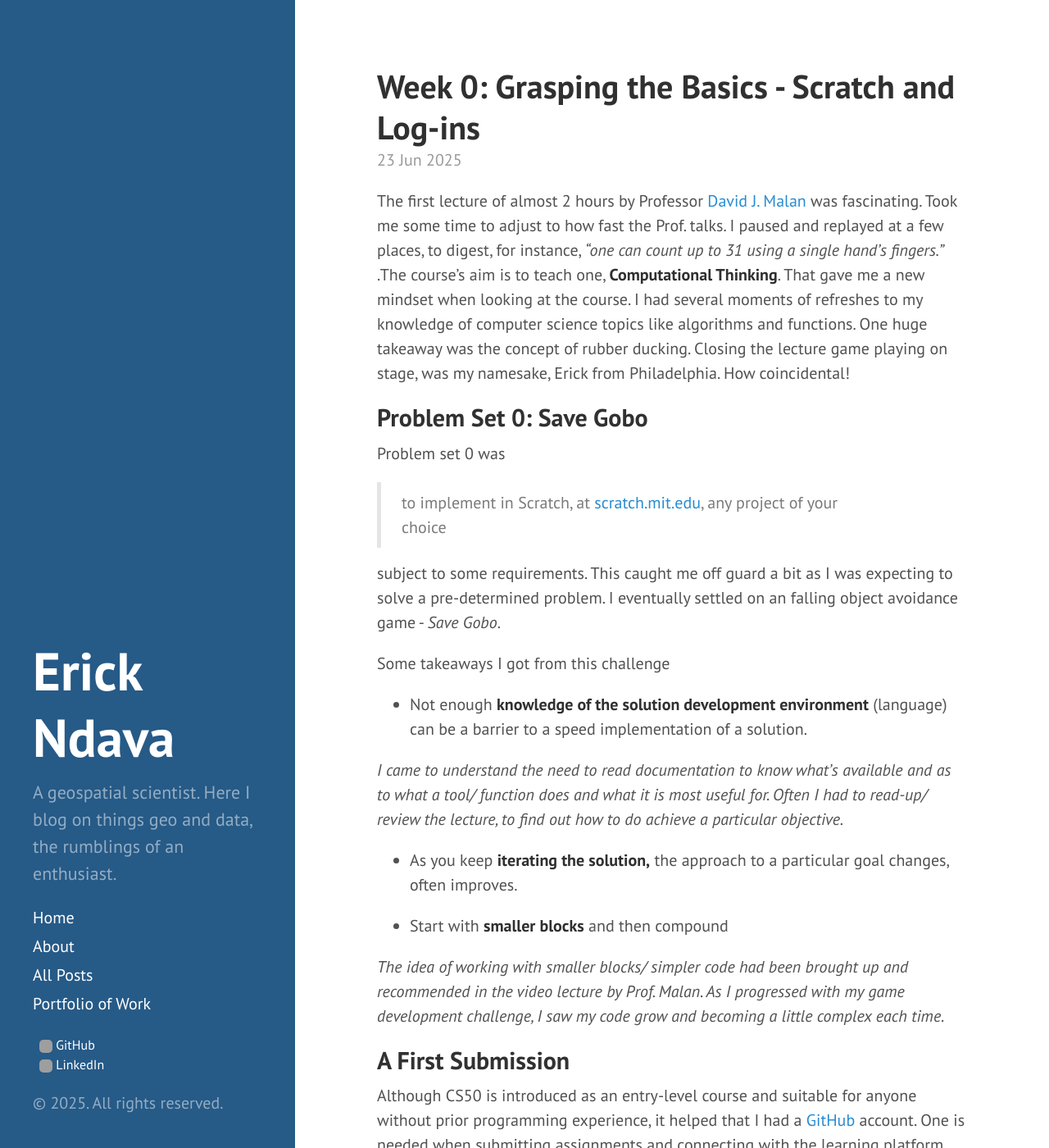
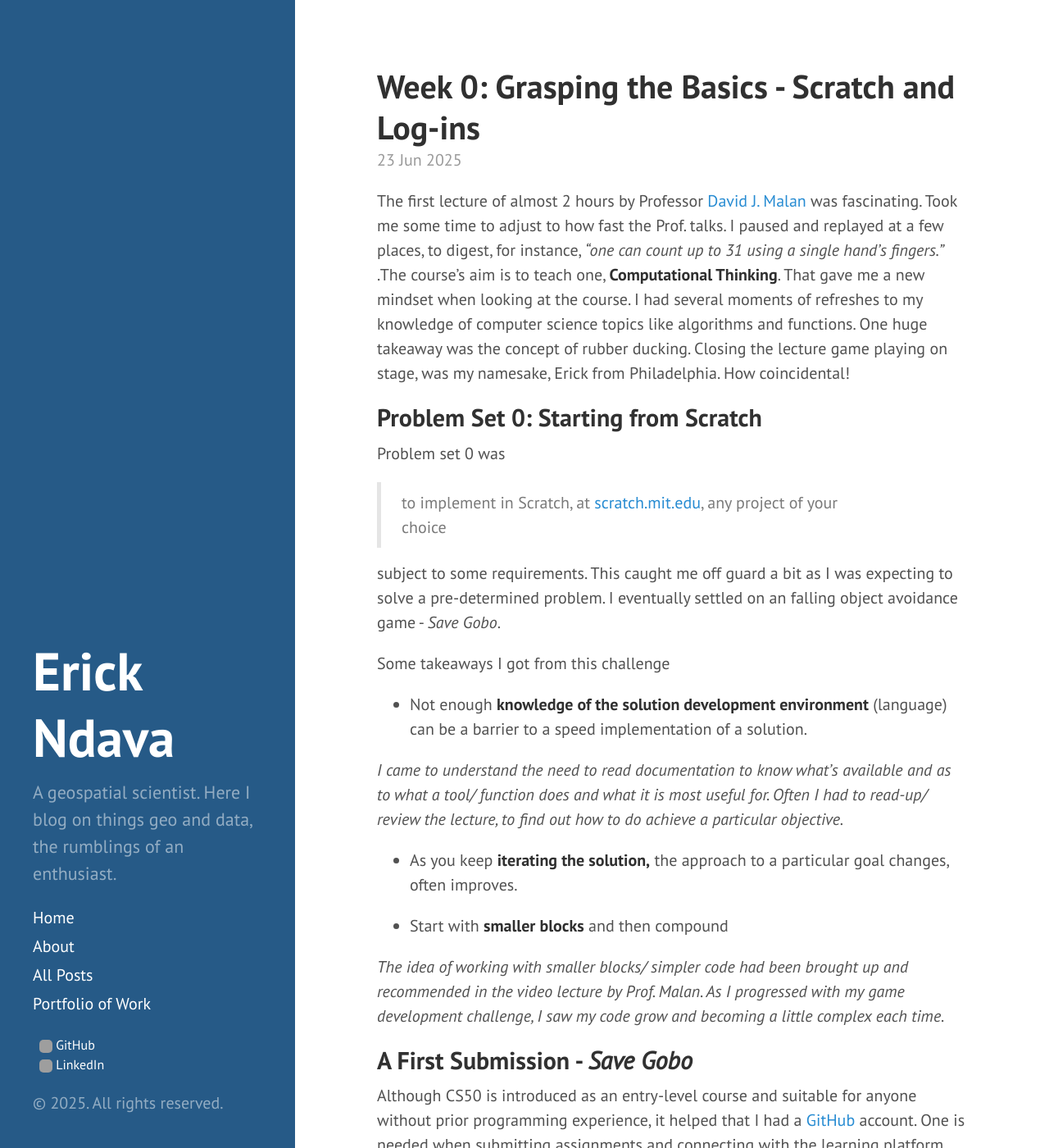
Before and after one commit to erickndava/erickndava.github.io, a Jekyll site: the page built from _posts/2025-06-23-Week-0-Grasping-the-Basics-Scratch.md, in a window 1280 px wide and 1400 px high. Shown: the whole window at 82% size. Built offline with Jekyll 4.4.1, drawn with Linux system fonts in a browser that asks for light colours; grey boxes are pictures that could not be loaded.

Commit message:
Update 2025-06-23-Week-0-Grasping-the-Basics-Scratch.md

```diff
--- a/_posts/2025-06-23-Week-0-Grasping-the-Basics-Scratch.md
+++ b/_posts/2025-06-23-Week-0-Grasping-the-Basics-Scratch.md
@@ -16,7 +16,7 @@
 The first lecture of almost 2 hours by Professor  [David J. Malan](https://cs.harvard.edu/malan/) was fascinating. Took me some time to adjust to how fast the Prof. talks. I paused and replayed at a few places, to digest, for instance, *"one can count up to 31 using a single hand's fingers."* .The course's aim is to teach one, **Computational Thinking**. That gave me a new mindset when looking at the course. I had several moments of refreshes to my knowledge of computer science topics like algorithms and functions. One huge takeaway was the concept of rubber ducking. Closing the lecture game playing on stage, was my namesake, Erick from Philadelphia. How coincidental!
 
 
-## Problem Set 0: Save Gobo
+## Problem Set 0: Starting from Scratch
 Problem set 0 was
 >to implement in Scratch, at [scratch.mit.edu](https://scratch.mit.edu/), any project of your choice
 
```
Also changed, not shown: other parts of _posts/2025-06-23-Week-0-Grasping-the-Basics-Scratch.md (+1 -1 lines).
